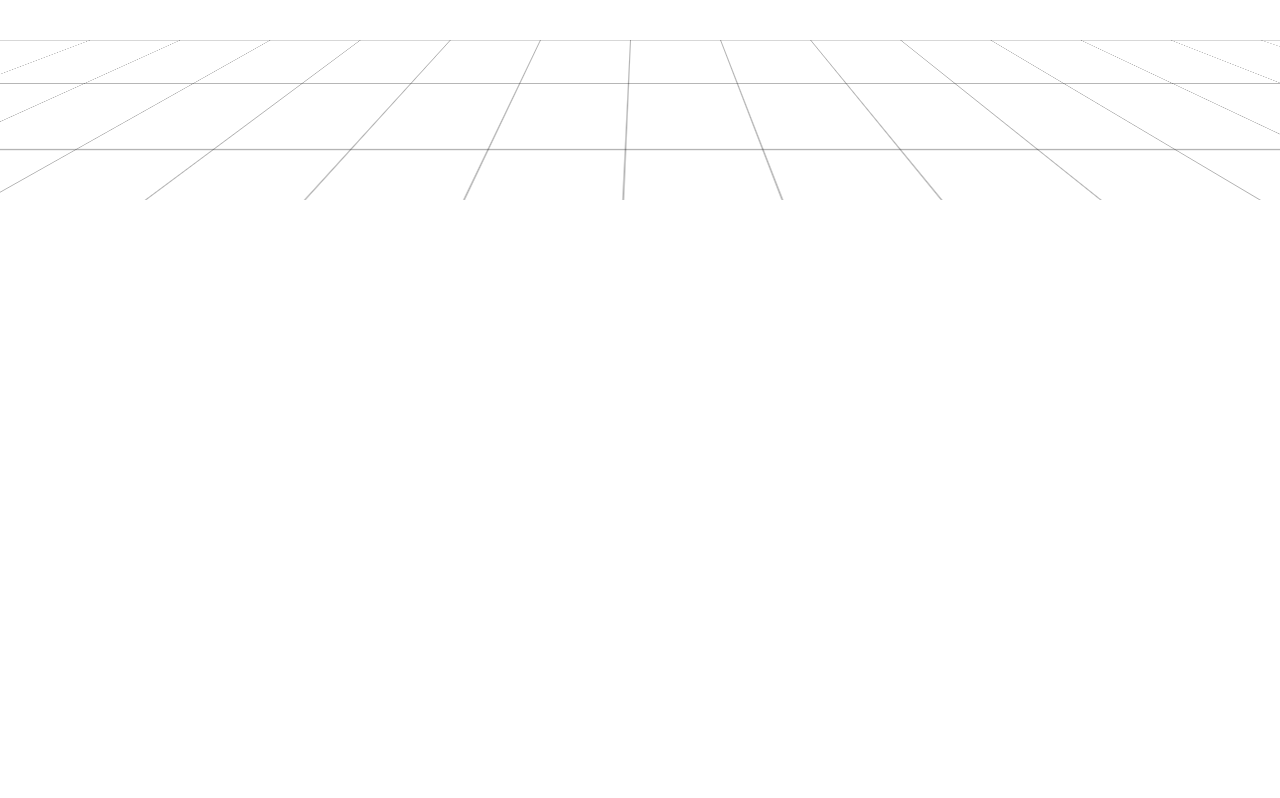
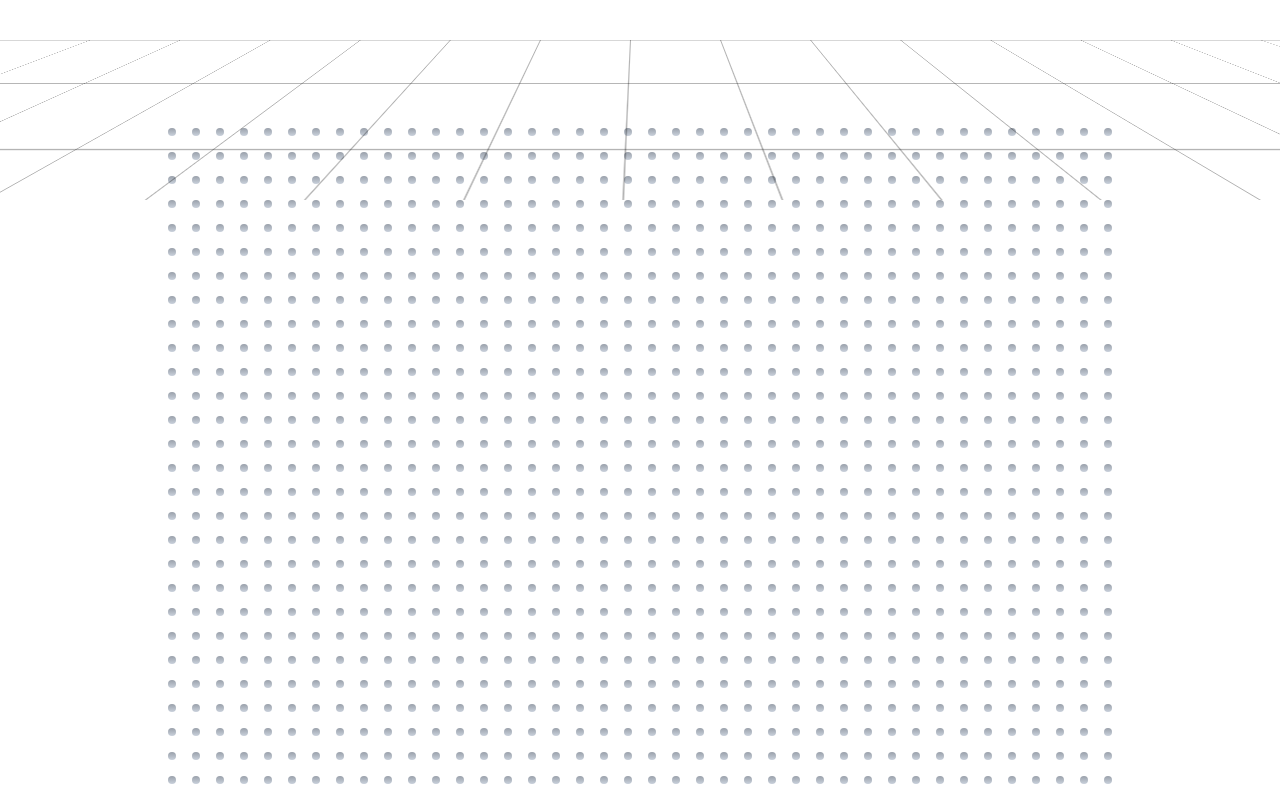
Before and after one commit to akshatmittal61/animations-nextjs, a Next.js app: page / in a window 1280 px wide. Shown: the part 2200-2998 px from the top of the page. Before the commit the page ends 2400 px from the top, so only its background shows below. Built offline with nearby package versions, Linux system fonts and the light colour scheme.

Commit message:
feat: created mesh grid staggered animation

```diff
--- a/pages/index.tsx
+++ b/pages/index.tsx
@@ -1,7 +1,33 @@
+import React from "react";
 import Image from "next/image";
-import React from "react";
+import anime from "animejs";
 
 const HomePage: React.FC = () => {
+	const width = 40;
+	const height = 40;
+
+	const handleClick = (e: React.MouseEvent<HTMLDivElement>) => {
+		anime({
+			targets: ".dot-point",
+			scale: [
+				{ value: 1.35, duration: 250, easing: "easeOutSine" },
+				{ value: 1, duration: 500, easing: "easeInOutQuad" },
+			],
+			translateY: [
+				{ value: -15, duration: 250, easing: "easeOutSine" },
+				{ value: 0, duration: 500, easing: "easeInOutQuad" },
+			],
+			opacity: [
+				{ value: 1, duration: 250, easing: "easeOutSine" },
+				{ value: 0.5, duration: 500, easing: "easeInOutQuad" },
+			],
+			delay: anime.stagger(50, {
+				grid: [width, height],
+				from: +(e.currentTarget.getAttribute("data-index") ?? 0),
+			}),
+		});
+	};
+
 	return (
 		<main className="w-screen h-screen bg-gray-100">
 			<section className="hero w-full h-screen text-9xl flex justify-center items-center">
@@ -32,6 +58,27 @@ const HomePage: React.FC = () => {
 					></div>
 				</div>
 			</section>
+			<section className="w-full h-screen flex justify-center items-center">
+				<div
+					className="mesh grid w-fit"
+					style={{
+						gridTemplateColumns: `repeat(${width}, 1fr)`,
+					}}
+				>
+					{[...Array(width)].map((_, i) =>
+						[...Array(height)].map((_, j) => (
+							<div
+								key={`${i}-${j}`}
+								data-index={i + j * width}
+								onClick={handleClick}
+								className="mesh-grid group cursor-crosshair rounded-full p-2 transition-colors hover:bg-slate-600"
+							>
+								<div className="dot-point w-2 h-2 rounded-full bg-gradient-to-b from-slate-700 to-slate-400 opacity-50 group-hover:from-indigo-600 group-hover:to-white"></div>
+							</div>
+						))
+					)}
+				</div>
+			</section>
 		</main>
 	);
 };
```
Also changed, not shown: package.json (+7 -5 lines), 1 other file (tests, documents, lock files or other folders).
